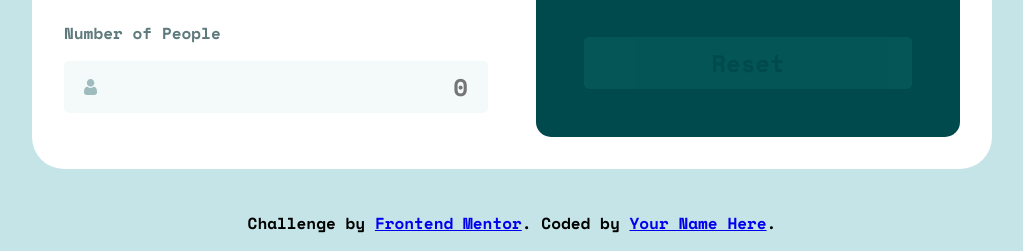
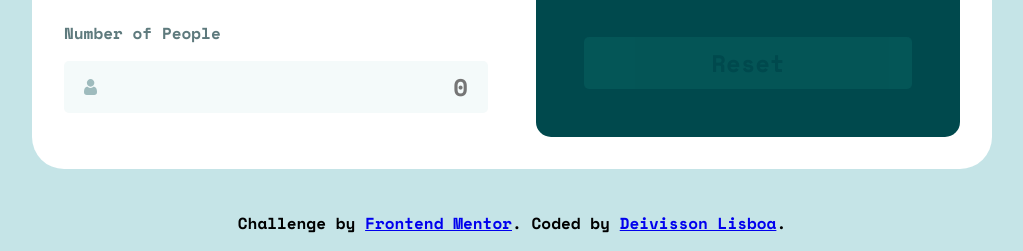
Before and after one commit to DeivissonLisboa/tip-calculator-app-challenge, a plain HTML site: page index.html in a window 1280 px wide. Shown: the part 549-800 px from the top of the page, without its empty margins (128-1151 px from the left). Drawn offline with nearby package versions, Linux system fonts and the light colour scheme.

Commit message:
Update attribution

```diff
--- a/index.html
+++ b/index.html
@@ -101,7 +101,10 @@
         Challenge by
         <a href="https://www.frontendmentor.io?ref=challenge" target="_blank"
           >Frontend Mentor</a
-        >. Coded by <a href="#">Your Name Here</a>.
+        >. Coded by
+        <a href="https://www.frontendmentor.io/profile/DeivissonLisboa"
+          >Deivisson Lisboa</a
+        >.
       </p>
     </footer>
   </body>
```
